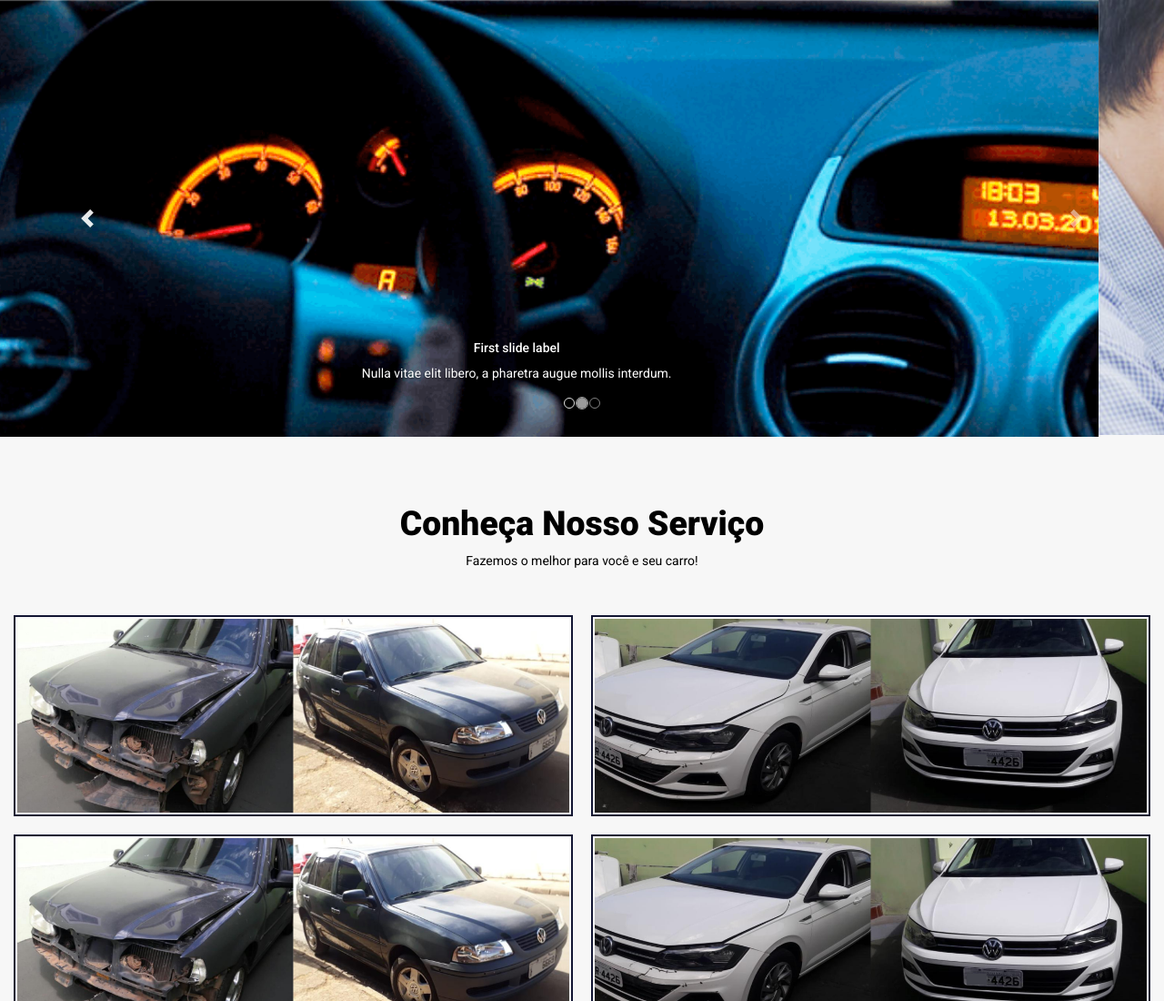
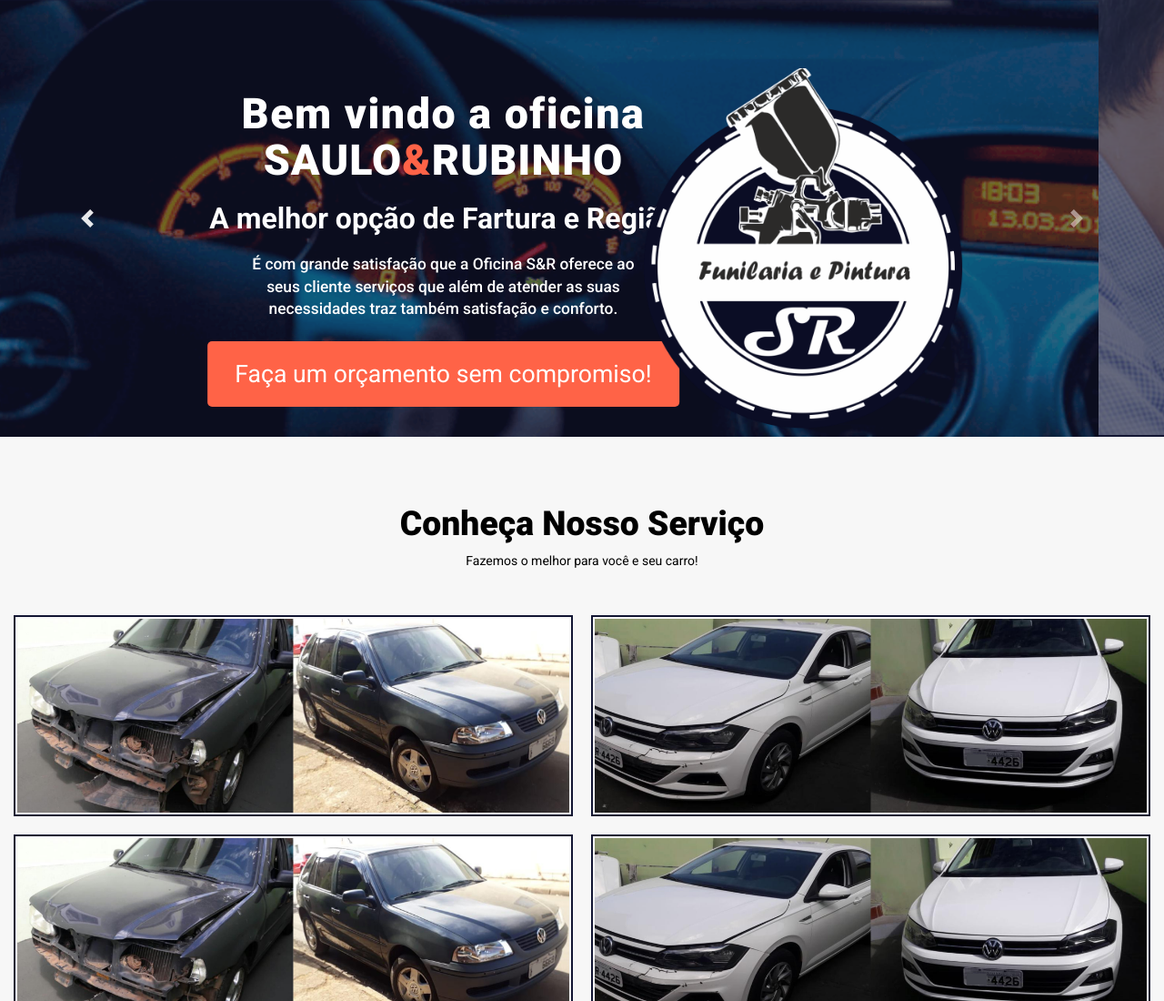
Before and after one commit to Matheus-mVilela/Saulo_Funilaria-Pintura, a plain HTML site: page my_way_to_do_this/index.html in a window 1280 px wide. Shown: the top 1100 px of the page at 91% size. Drawn offline with nearby package versions, Linux system fonts and the light colour scheme; files whose address does not match are found by name.

Commit message:
fix first carousel page

```diff
--- a/my_way_to_do_this/index.html
+++ b/my_way_to_do_this/index.html
@@ -40,34 +40,31 @@
 
 <body>
   <!-- HEADER CAROUSEL -->
-  <section id="ID-header">
-    <div id="carouselExampleCaptions" class="carousel slide" data-ride="carousel">
-      <ol class="carousel-indicators">
-        <li data-target="#carouselExampleCaptions" data-slide-to="0" class="active"></li>
-        <li data-target="#carouselExampleCaptions" data-slide-to="1"></li>
-        <li data-target="#carouselExampleCaptions" data-slide-to="2"></li>
-      </ol>
+  <section id="ID-header" class="header">
+    <div id="carouselExampleCaptions" class="carousel slide size-carousel" data-ride="carousel">
       <div class="carousel-inner">
         <div class="carousel-item active">
+          <div class="text-carrocel">
+            <h1>Bem vindo a oficina <br> <span>saulo<span class="tomato-color">&</span>rubinho</span></h1>
+            <h2>A melhor opção de Fartura e Região</h2>
+
+            <p>
+              É com grande satisfação que a Oficina S&R oferece ao <br>
+              seus cliente serviços que além de atender as suas <br>
+              necessidades traz também satisfação e conforto.
+            </p>
+
+            <a class="btn-carrocel" href="https://mail.google.com/mail/?view=cm&fs=1&tf=1&to=oficina_saulo@gmail.com"
+              target="_blank">Faça um orçamento sem compromiso!</a>
+          </div>
+          <img class="img-logo" src="static/img/img-logo-cartao.jpg" alt="">
           <img src="static/img/img-painel_sr.png" class="d-block w-100" alt="...">
-          <div class="carousel-caption d-none d-md-block">
-            <h5>First slide label</h5>
-            <p>Nulla vitae elit libero, a pharetra augue mollis interdum.</p>
-          </div>
         </div>
         <div class="carousel-item">
           <img src="static/img/img_carro_batido.png" class="d-block w-100" alt="...">
-          <div class="carousel-caption d-none d-md-block">
-            <h5>Second slide label</h5>
-            <p>Lorem ipsum dolor sit amet, consectetur adipiscing elit.</p>
-          </div>
         </div>
         <div class="carousel-item">
           <img src="static/img/img-qualidadecarro.png" class="d-block w-100" alt="...">
-          <div class="carousel-caption d-none d-md-block">
-            <h5>Third slide label</h5>
-            <p>Praesent commodo cursus magna, vel scelerisque nisl consectetur.</p>
-          </div>
         </div>
       </div>
       <a class="carousel-control-prev" href="#carouselExampleCaptions" role="button" data-slide="prev">
--- a/my_way_to_do_this/static/styles.css
+++ b/my_way_to_do_this/static/styles.css
@@ -10,6 +10,75 @@ h2.title {
 
 p.sub-title {
     margin-bottom: 40px;
+}
+
+/***************************** CAROUSEL *****************************/
+
+section.header div.size-carousel {
+    height: 100%;
+    background-color: #131633;
+}
+
+section.header .text-carrocel {
+    position: absolute;
+    left: 300px;
+    top: 80px;
+    z-index: 100;
+    opacity: 1;
+    color: #ffffff;
+    text-align: center;
+}
+
+.text-carrocel h1{
+    font-size: 35pt;
+    font-weight: 900;
+    letter-spacing: 1.5px;
+}
+.text-carrocel h1 span{
+    text-transform: uppercase;
+    letter-spacing: 1px;
+}
+.text-carrocel h1 span.tomato-color{
+    color: tomato;
+}
+
+.text-carrocel h2{
+    font-size: 24pt;
+    font-weight: 700;
+    margin-bottom: 20px;
+}
+
+.text-carrocel p{
+    font-size: 13pt;
+    font-weight: 500;
+    margin-bottom: 40px;
+}
+
+.text-carrocel a.btn-carrocel{
+    color: #ffffff;
+    font-size: 20pt;
+    padding: 20px 30px;
+    background-color: tomato;
+    border-radius: 5px;
+    transition: 0.3s ease-in-out;
+}
+.text-carrocel a.btn-carrocel:hover{
+    text-decoration: none;
+    background-color: #131633;
+    border: 1px solid tomato;
+}
+
+.carousel-item img {
+    opacity: 0.4;
+}
+
+.img-logo {
+    width: 350px;
+    position: absolute;
+    top: 75px;
+    right: 150px;
+    z-index: 100;
+    opacity: 1 !important;
 }
 
 /***************************** NOSSO SERVICO *****************************/
```
Also changed, not shown: my_way_to_do_this/static/img/img-qualidadecarro.png, 2 other files.
